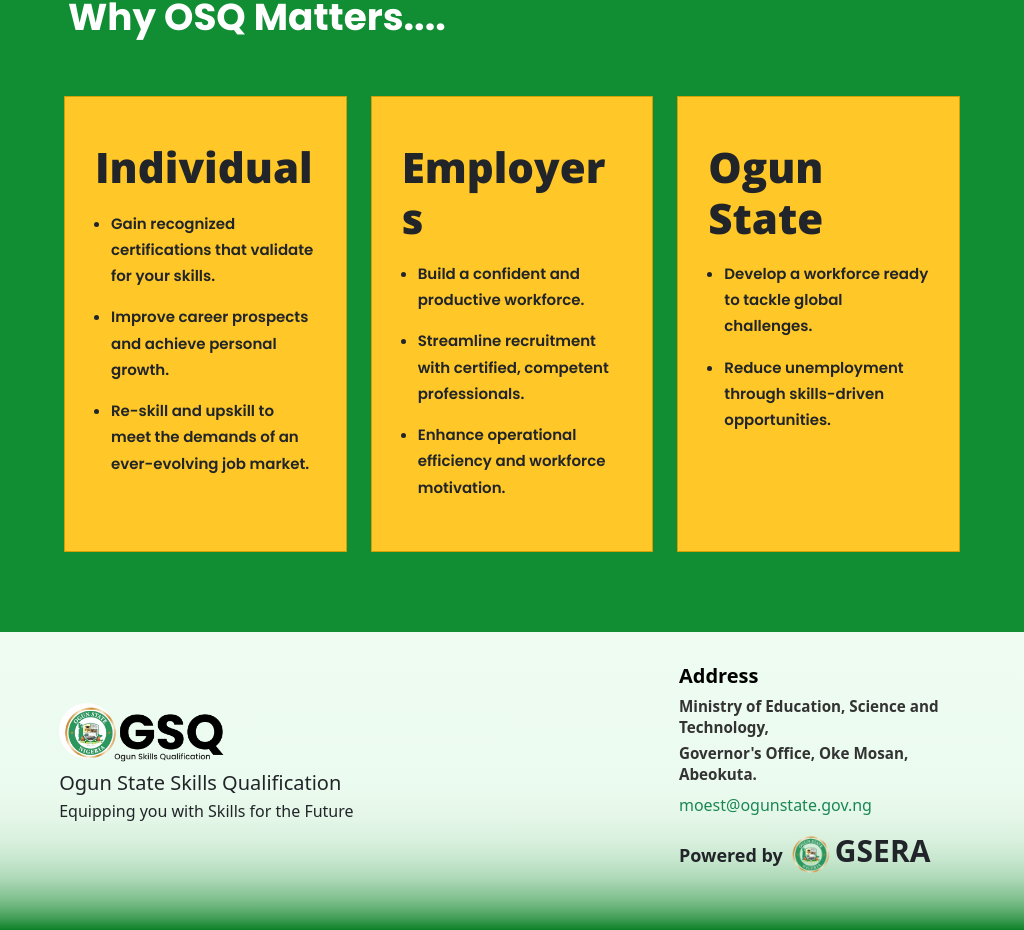
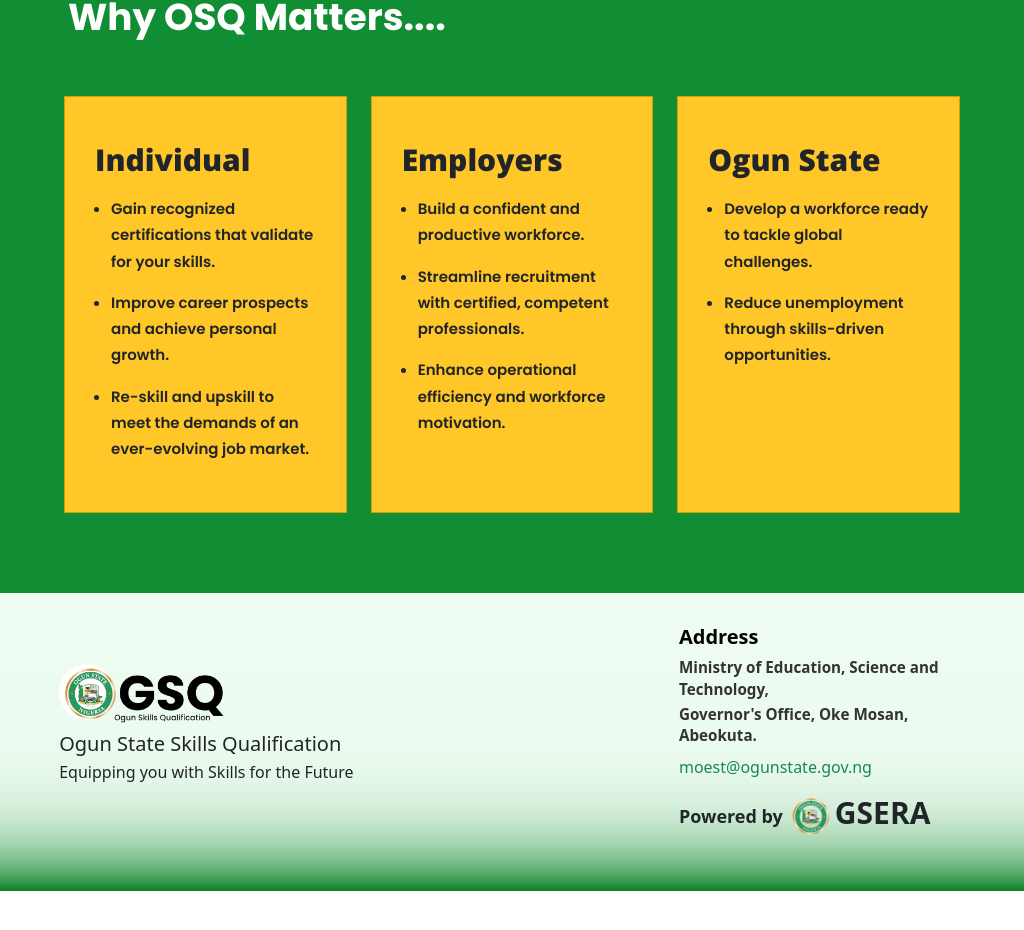
Before and after one commit to SgtSlaughter1/ogseraextension, a Vue app: page /about in a window 1024 px wide. Shown: the part 2313-3243 px from the top of the page. After the commit the page ends 3204 px from the top, so only its background shows below. Built offline with nearby package versions, Linux system fonts and the light colour scheme; a web font is replaced by a local one.

Commit message:
media query large

```diff
--- a/src/views/About.vue
+++ b/src/views/About.vue
@@ -413,6 +413,11 @@
 
 
 }
+@media screen and (min-width: 769px)  and (max-width: 1024px) {
+  .card-title {
+    font-size: 30px;
+  }
+}
 
 
 
```
